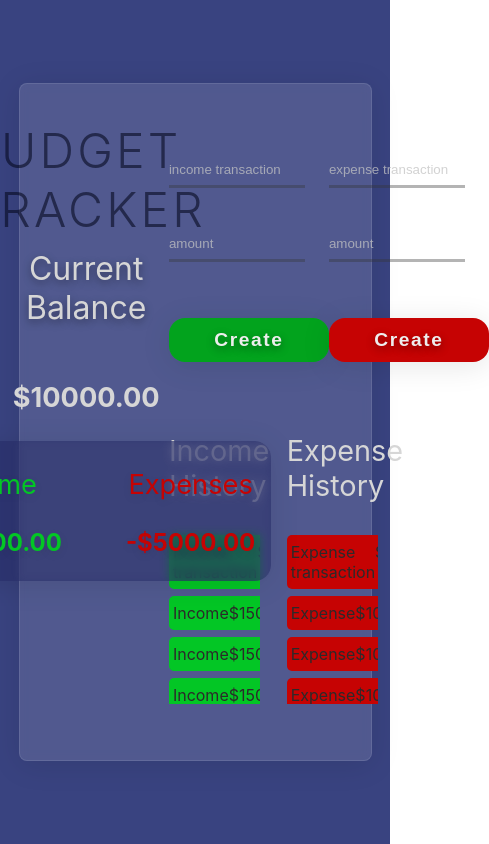
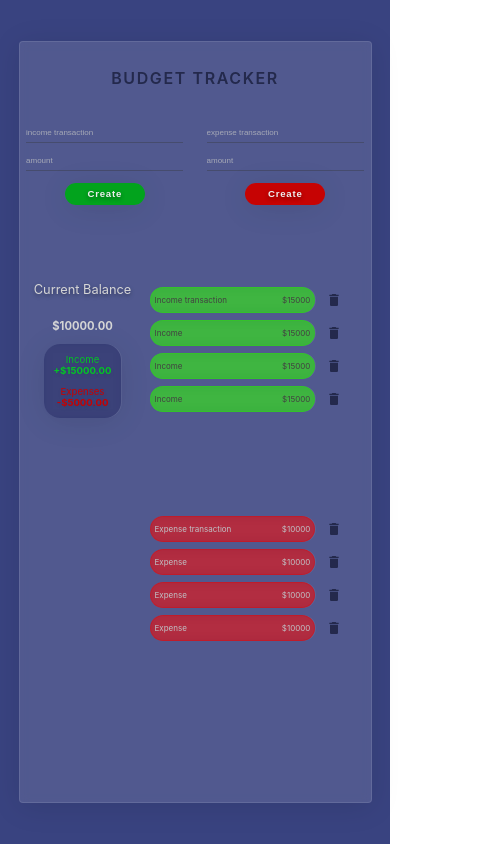
Before and after one commit to VoronovichDev/budget-tracker-app, a React (Create React App) app: page / in a window 390 px wide. Shown: the whole page, 489 px wide, since content can reach past the window. Built offline with nearby package versions, Linux system fonts and the light colour scheme.

Commit message:
style: responsive design

```diff
--- a/src/index.scss
+++ b/src/index.scss
@@ -80,7 +80,6 @@ code {
       display: flex;
       justify-content: space-evenly;
       text-shadow: 0 0.2rem 0.5rem rgba(0, 0, 0, 0.1);
-      text-align: right;
       gap: 4rem;
       text-align: center;
       padding: 0 1rem;
@@ -226,12 +225,18 @@ input[type='number']::-webkit-inner-spin-button {
          padding: 7px 4px;
          border-radius: 5px;
          display: flex;
+         gap: 5px;
          justify-content: space-between;
-         background-color: #03c625;
+         align-items: center;
+         background: rgba(37, 232, 0, 0.59);
+         border-radius: 16px;
+         backdrop-filter: blur(5px);
+         -webkit-backdrop-filter: blur(5px);
+         border: 1px solid rgba(37, 232, 0, 0.3);
          width: 100%;
       }
       span {
-         color: rgb(44, 42, 42);
+         color: #444141;
       }
    }
 }
@@ -247,11 +252,17 @@ input[type='number']::-webkit-inner-spin-button {
          border-radius: 5px;
          display: flex;
          justify-content: space-between;
-         background-color: #c60303;
+         align-items: center;
+         gap: 5px;
+         background: rgba(232, 0, 0, 0.59);
+         border-radius: 16px;
+         backdrop-filter: blur(5px);
+         -webkit-backdrop-filter: blur(5px);
+         border: 1px solid rgba(232, 0, 0, 0.3);
          width: 100%;
       }
       span {
-         color: rgb(44, 42, 42);
+         color: #c1c1c5;
       }
    }
 }
@@ -269,7 +280,7 @@ input[type='number']::-webkit-inner-spin-button {
    padding: 0;
    list-style: none;
    width: 90%;
-   max-height: 20vh;
+   max-height: 25vh;
    overflow: hidden;
    overflow-y: auto;
    button {
@@ -300,3 +311,124 @@ input[type='number']::-webkit-inner-spin-button {
    background: #242a4c;
    border-radius: 10px;
 }
+
+/*media queries*/
+
+@media (max-width: 1500px) {
+   html {
+      font-size: 58%;
+   }
+
+   .wrapper {
+      max-width: 140rem;
+      height: 85vh;
+   }
+
+   .transaction-list {
+      max-height: 20vh;
+   }
+}
+
+@media (max-width: 1200px) {
+   html {
+      font-size: 50%;
+   }
+}
+
+@media (max-width: 800px) {
+   .transactions-income {
+      grid-column: 2 / -1;
+      grid-row: 4 / 6;
+      h2 {
+         display: none;
+      }
+   }
+   .transactions-expense {
+      grid-column: 2 / -1;
+      grid-row: 7 / -1;
+      h2 {
+         display: none;
+      }
+   }
+   .header {
+      h1 {
+         font-size: 2rem;
+         font-weight: 600;
+      }
+   }
+   .transaction-form input:not([type='submit']) {
+      margin-bottom: 0.5rem;
+   }
+}
+@media (max-width: 600px) {
+   .header {
+      grid-column: 1/-1;
+      grid-row: 1/2;
+   }
+
+   .new-transaction {
+      grid-column: 1/-1;
+      grid-row: 2/4;
+      justify-items: center;
+      column-gap: 10px;
+   }
+   .transaction-form input:not([type='submit']) {
+      width: 90%;
+      margin-bottom: 0.5rem;
+      &::placeholder {
+         color: rgba(195, 195, 195, 0.752);
+         font-size: 1rem;
+      }
+   }
+   .transaction-form {
+      align-items: center;
+   }
+   .balance {
+      h2 {
+         font-size: 1.6rem;
+      }
+      h3 {
+         font-size: 1.4rem;
+      }
+      grid-row: 4/-1;
+      .plus-minus {
+         flex-direction: column;
+         gap: 10px;
+         padding: 10px;
+         .plus,
+         .minus {
+            h3,
+            p {
+               font-size: 1.2rem;
+               padding: 0;
+               margin: 0;
+            }
+         }
+      }
+   }
+   .transactions {
+      margin-top: 1rem;
+   }
+
+   .wrapper {
+      height: 90vh;
+      background: rgb(255 255 255 / 12%);
+      border-radius: 16px;
+      box-shadow: 0 4px 30px rgba(0, 0, 0, 0.1);
+      backdrop-filter: blur(5px);
+      -webkit-backdrop-filter: blur(5px);
+      border: 1px solid rgba(255, 255, 255, 0.1);
+      color: rgb(214, 214, 214);
+      border-radius: 0.5rem;
+      display: grid;
+      grid-template-columns: minmax(35%, 40rem) repeat(2, minmax(30%, 25rem));
+      grid-template-rows: repeat(10, 1fr);
+      grid-gap: 0.5rem;
+   }
+   .transactions-income .transaction {
+      gap: 5px;
+   }
+   .transactions-expense .transaction {
+      gap: 5px;
+   }
+}
```
